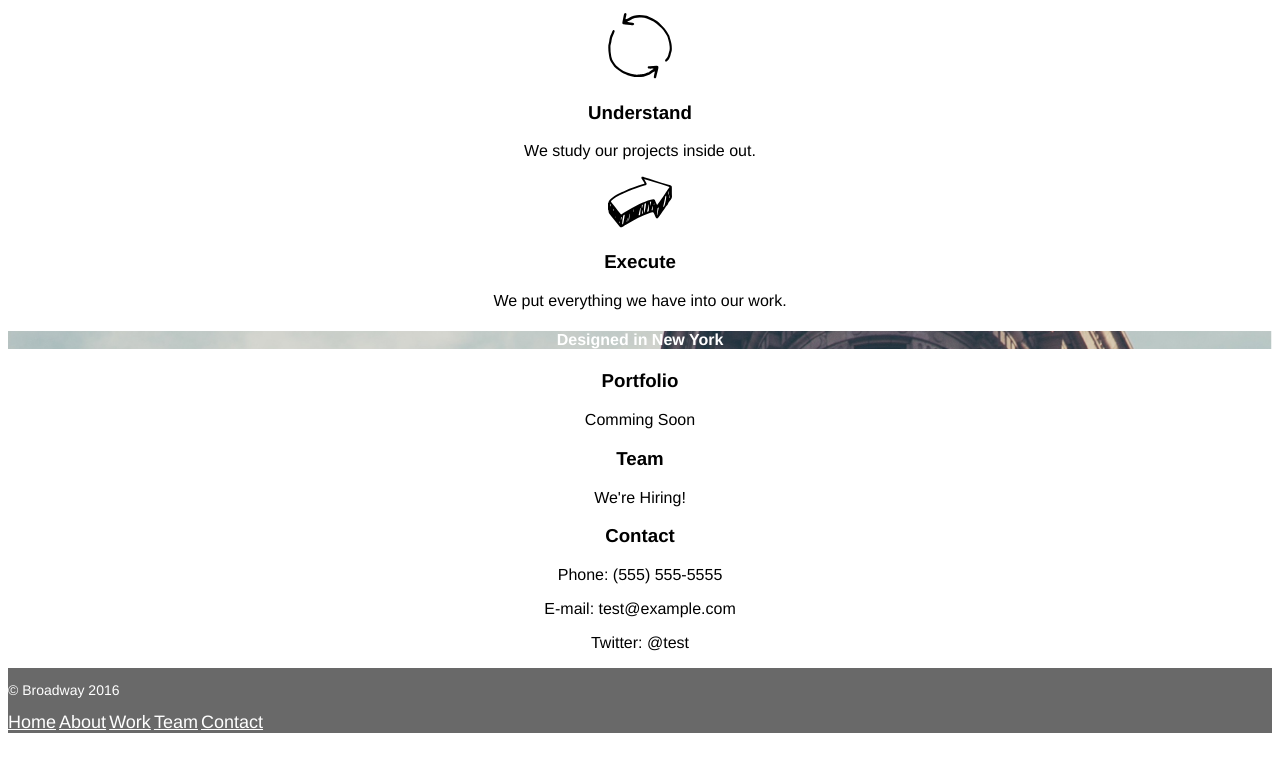
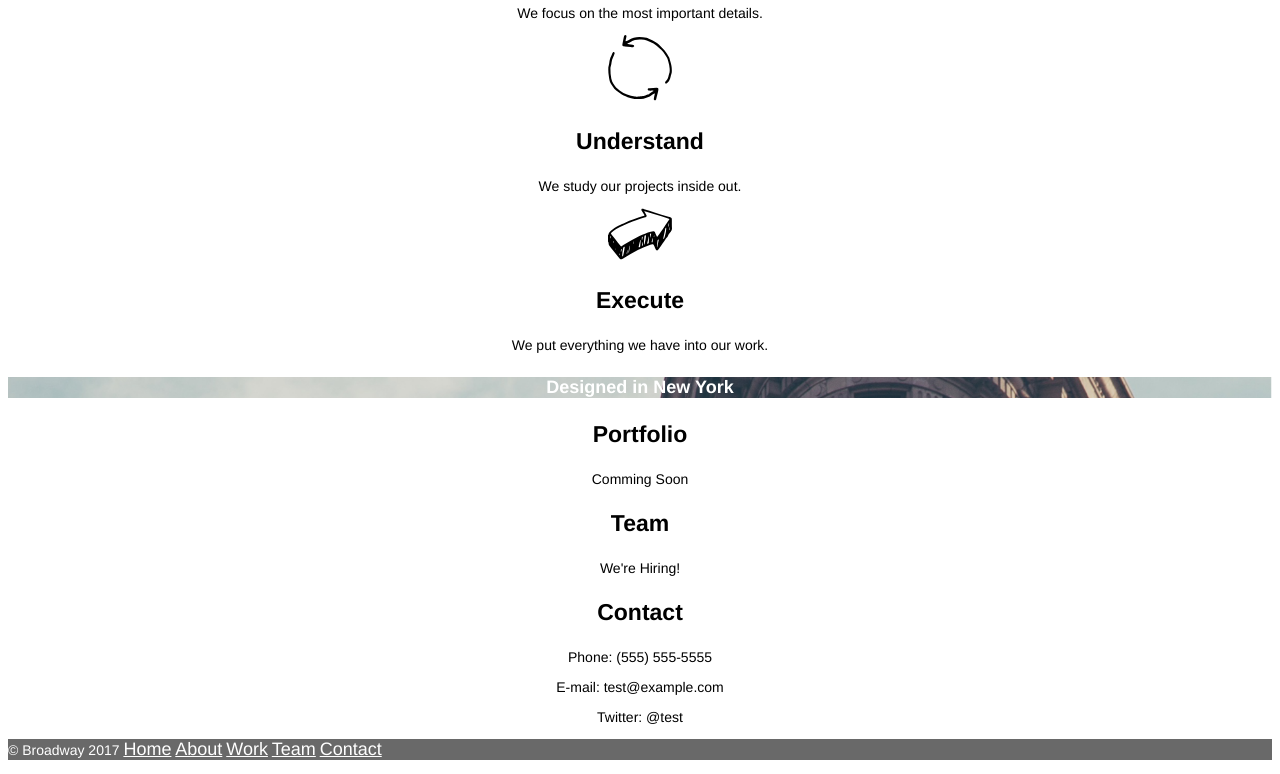
Before and after one commit to topher70/Broadway, a plain HTML site: page index.html in a window 1280 px wide. Shown: the part 538-1312 px from the top of the page. Before the commit the page ends 1279 px from the top, so only its background shows below. Drawn offline with Linux system fonts and the light colour scheme.

Commit message:
Final commit.

```diff
--- a/index.html
+++ b/index.html
@@ -42,16 +42,15 @@
       <p>Twitter: @test</p>
 
         <!--footer-->
-      <div class="footer">
-        <span id="footer_menu">
-        <p>© Broadway 2016</p>
-        <a href="#">Home</a>
-        <a href="#">About</a>
-        <a href="portfolio">Work</a>
-        <a href="team">Team</a>
-        <a href="contact">Contact</a>
-        </span>
-      </div>
+        <div class="footer">
+        <p>
+          &copy; Broadway 2017
+          <a class="btn-nav" href="#">Home</a>
+          <a class="btn-nav" href="#about">About</a>
+          <a class="btn-nav" href="#work">Work</a>
+          <a class="btn-nav" href="#team">Team</a>
+          <a class="btn-nav" href="#contact">Contact</a>
+        </p>
 
   </body>
 </html>
--- a/style.css
+++ b/style.css
@@ -3,12 +3,13 @@ body {
   text-align: center;
   font-family: Helvetica;
 }
-.menu{
+.menu {
   background-image: url("resources/the-flatiron-building.png");
   background-position: center;
   background-size: cover;
   text-align: center;
   color: White;
+  font-size: 18px;
 }
 #title {
   font-size: 70px;
@@ -24,8 +25,7 @@ a {
   color: White;
   background-color: dimgray;
   font-size: 11px;
- #footer_menu {
-  display: inline-block;
+  white-space: nowrap;
  }
  p {
    font-size: 14px
```
